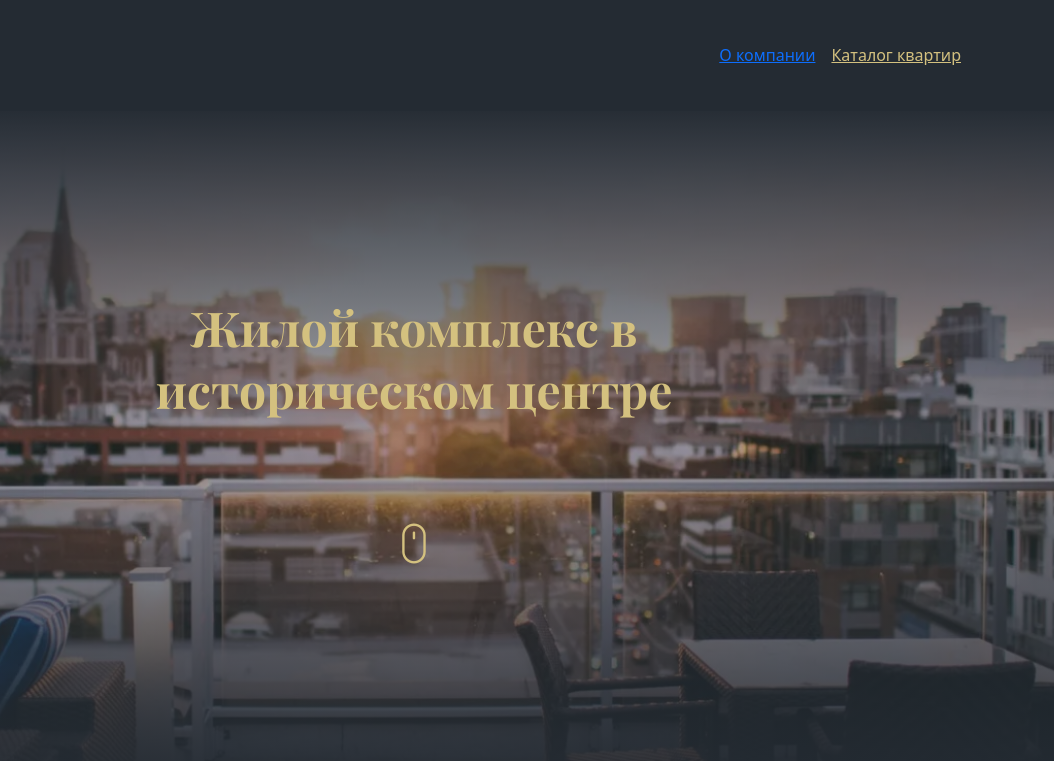
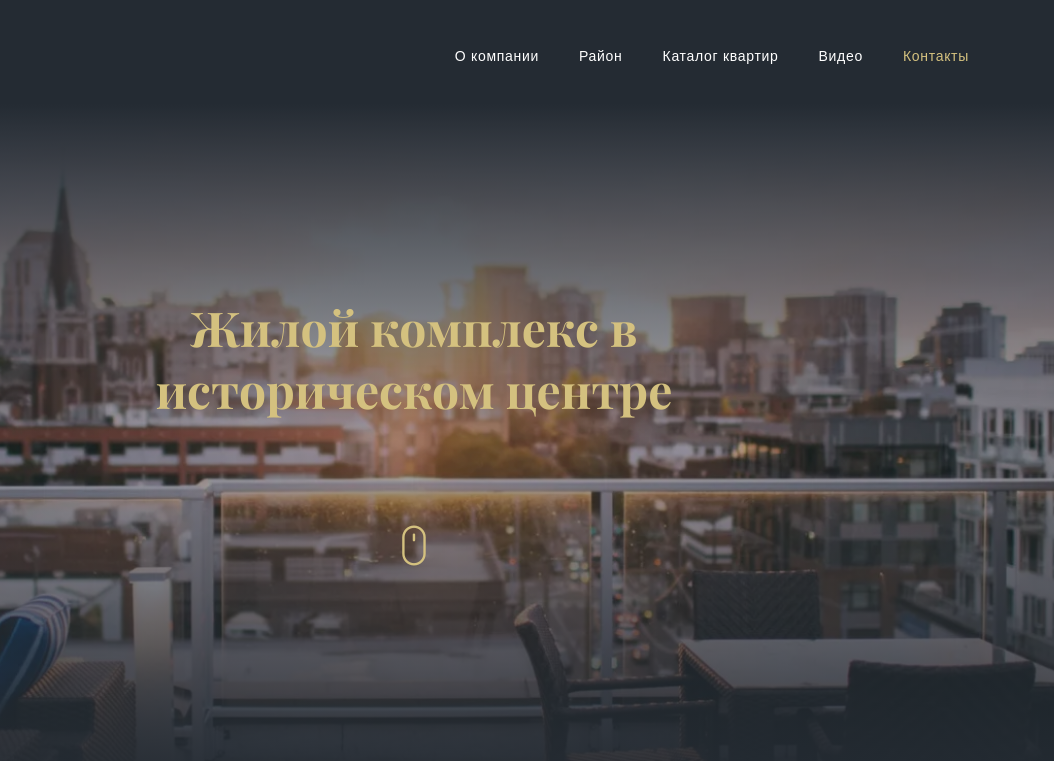
Before and after one commit to atmosfera2000/housevop, a website built with webpack: page public/index.html in a window 1280 px wide. Shown: the top 761 px of the page, 226-1280 px from the left. Built offline with nearby package versions, Linux system fonts and the light colour scheme; files whose address does not match are found by name.

Commit message:
scroll fix

```diff
--- a/public/index.html
+++ b/public/index.html
@@ -16,6 +16,10 @@
           overflow: hidden;
         }
     </style>
+    <script>
+      //it makes scroll to be stable
+      let pos = window.scrollY;
+    </script>
     <title>Document</title>
 </head>
 <body class="overflow-hidden no-transition" tabindex="0">
@@ -34,7 +38,16 @@
                     <a class="nav-link" href="#header">О компании</a>
                   </li>
                   <li class="nav-item">
+                    <a class="nav-link" href="#cards">Район</a>
+                  </li>
+                  <li class="nav-item">
                     <a class="nav-link" href="#photos">Каталог квартир</a>
+                  </li>
+                  <li class="nav-item">
+                    <a class="nav-link" href="#video-section">Видео</a>
+                  </li>
+                  <li class="nav-item">
+                    <a class="nav-link" href="#map-section">Контакты</a>
                   </li>
                 </ul>
               </div>
@@ -178,7 +191,7 @@
             </form>
           </div>
         </section>
-        <div class="video-section">
+        <div id="video-section" class="video-section">
           <div class="container">
             <div class="row justify-content-center">
               <div class="col-10 col-md-8">
@@ -193,7 +206,7 @@
             </div>
           </div>
         </div>
-        <section class="map-section">
+        <section id="map-section" class="map-section">
           <div class="container">
             <h2>Район на карте</h2>
             <div class="row justify-content-center">
--- a/src/_custom.scss
+++ b/src/_custom.scss
@@ -24,6 +24,7 @@ h2 {
 .logo {
     width: 6.25rem;
     height: auto;
+    transition: all .35s ease;
 }
 
 .img {
@@ -72,7 +73,7 @@ h2 {
     }
 
     .header-nav {
-        margin-top: 5.09375rem;
+        margin-top: 6.2rem;
     }
 }
 
@@ -229,6 +230,10 @@ h2 {
         }
     }
 
+    .logo {
+        width: 8.375rem;
+    }
+
     .photo-section {
         .photos {
             padding: 0;
@@ -244,10 +249,6 @@ h2 {
     h2 {
         text-align: start;
         font-size: 2.25rem;
-    }
-
-    .logo {
-        width: 8.375rem;
     }
 
     .photo-section {
--- a/src/_variables.scss
+++ b/src/_variables.scss
@@ -22,7 +22,7 @@ $headings-color:              $accent;
 //transition
 $transition-collapse:         height .35s ease;
 $transition-collapse-width:   width .35s ease;
-//$transition-navbar:           padding .25s ease;
+$transition-navbar:           box-shadow, padding .25s ease;
 $transition-navbar-toggler:   all .35s ease;
 //$transition-logo:             all .25s ease;
-$transition-navbar-shadow:    box-shadow .35s ease
+//$transition-navbar-shadow:    padding-bottom .35s ease;
--- a/src/components/_navbar.scss
+++ b/src/components/_navbar.scss
@@ -5,8 +5,7 @@
     align-items: center;
     justify-content: space-between; // space out brand from logo
     padding: 1.875rem 0;
-    background-color: $dark;
-    transition: $transition-navbar-shadow;
+    transition: $transition-navbar;
 
     // Because flex properties aren't inherited, we need to redeclare these first
     // few properties so that content nested within behave properly.
@@ -30,16 +29,50 @@
     }
 }
 
+.navbar_shrink {
+  padding-top: .8rem;
+  padding-bottom: .8rem;
+
+  .logo {
+    width: 6.25rem;
+  }
+}
+
 .navbar_shadow {
   box-shadow: 0px 14px 14px rgba(0, 0, 0, 0.36);
 }
 
+.navbar_dark {
+  background-color: $dark;
+}
+
 .navbar-nav {
+    margin-top: 1.875rem;
     display: flex;
     flex-direction: column; // cannot use `inherit` to get the `.navbar`s value
     padding-left: 0;
     margin-bottom: 0;
     list-style: none;
+    text-align: center;
+    line-height: 1.15;
+
+    .nav-item {
+      padding: .625rem 0;
+    }
+
+    .nav-link {
+      color: $white;
+      text-decoration: none;
+      font-family: 'Raleway', sans-serif;
+      font-style: normal;
+      font-weight: normal;
+      font-size: 1.25rem;
+      letter-spacing: 0.05em;
+
+      &:hover {
+        color: $accent;
+      }
+    }
 
     .show > .nav-link,
     .nav-link.active {
@@ -77,12 +110,18 @@
           flex-wrap: nowrap;
           justify-content: flex-start;
 
+
           .navbar-nav {
             flex-direction: row;
+            margin-top: 0;
+            height: auto;
 
             .nav-link {
-              padding-right: .5rem;
-              padding-left: .5rem;
+              font-size: .875rem;
+            }
+
+            .nav-item {
+              padding-left: 2.5rem;
             }
           }
 
@@ -98,3 +137,9 @@
       }
     }
 }
+
+@include media-breakpoint-up(md) {
+  .navbar-nav {
+    height: 80vh;
+  }
+}
--- a/src/index.js
+++ b/src/index.js
@@ -2,6 +2,8 @@ import './style.scss'
 import { Collapse, ScrollSpy } from 'bootstrap';
 
 window.addEventListener('load', init);
+
+navbarShrink();
 
 function init () {
     document.body.classList.remove('overflow-hidden')
@@ -26,10 +28,29 @@ function init () {
     document.getElementById('navbarCollapse').addEventListener('show.bs.collapse', event => {
         document.querySelector('.navbar-toggler').classList.toggle('navbar-toggler_active')
         document.getElementById('navbar').classList.add('navbar_shadow')
+        document.getElementById('navbar').classList.add('navbar_dark')
     })
 
     document.getElementById('navbarCollapse').addEventListener('hide.bs.collapse', event => {
         document.querySelector('.navbar-toggler').classList.toggle('navbar-toggler_active')
         document.getElementById('navbar').classList.remove('navbar_shadow')
     })
+
+    document.getElementById('navbarCollapse').addEventListener('hidden.bs.collapse', event => {
+        document.getElementById('navbar').classList.remove('navbar_dark')
+    })
+
+    document.addEventListener('scroll', navbarShrink);
 }
+
+function navbarShrink() {
+    if (document.body.scrollTop !== 0 || document.documentElement.scrollTop !== 0) {
+        document.getElementById('navbar').classList.add('navbar_shadow')
+        document.getElementById('navbar').classList.add('navbar_dark')
+        document.getElementById('navbar').classList.add('navbar_shrink')
+    } else {
+        document.getElementById('navbar').classList.remove('navbar_shadow')
+        document.getElementById('navbar').classList.remove('navbar_dark')
+        document.getElementById('navbar').classList.remove('navbar_shrink')
+    }
+}
```
